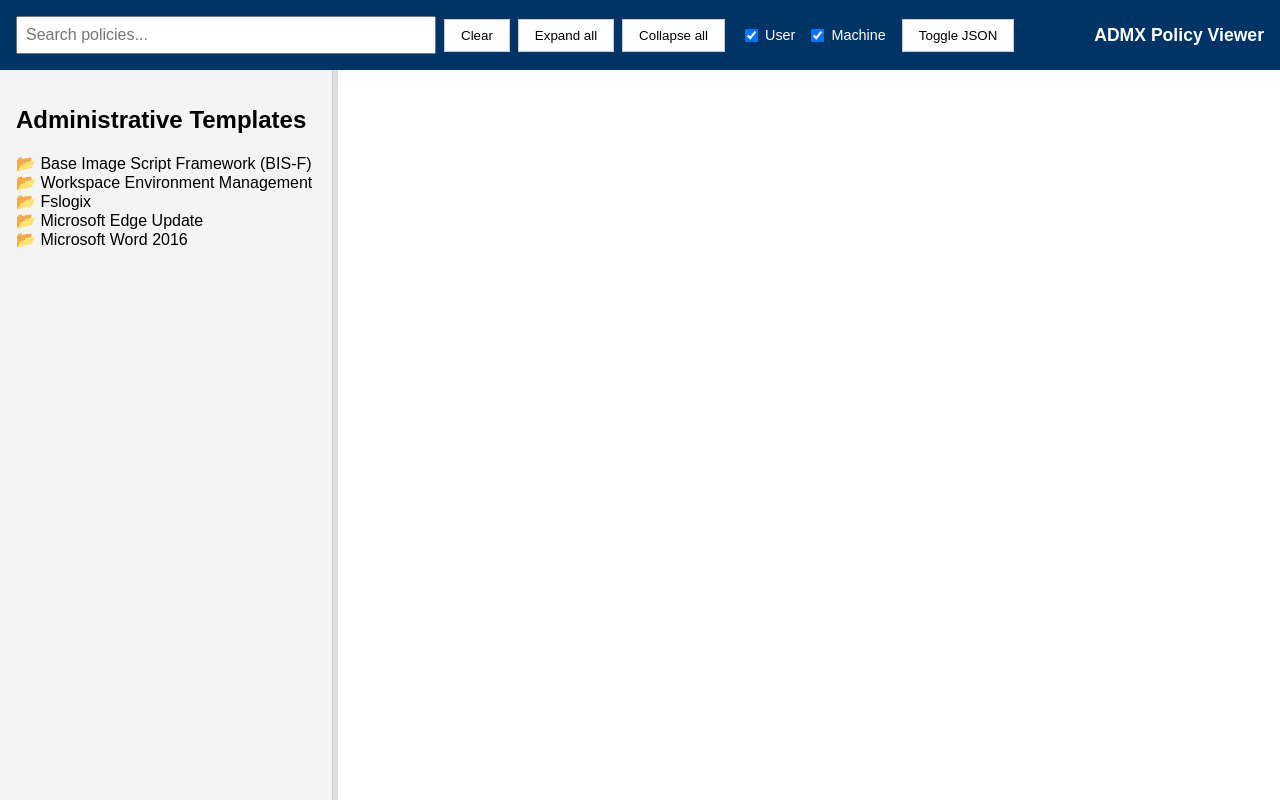
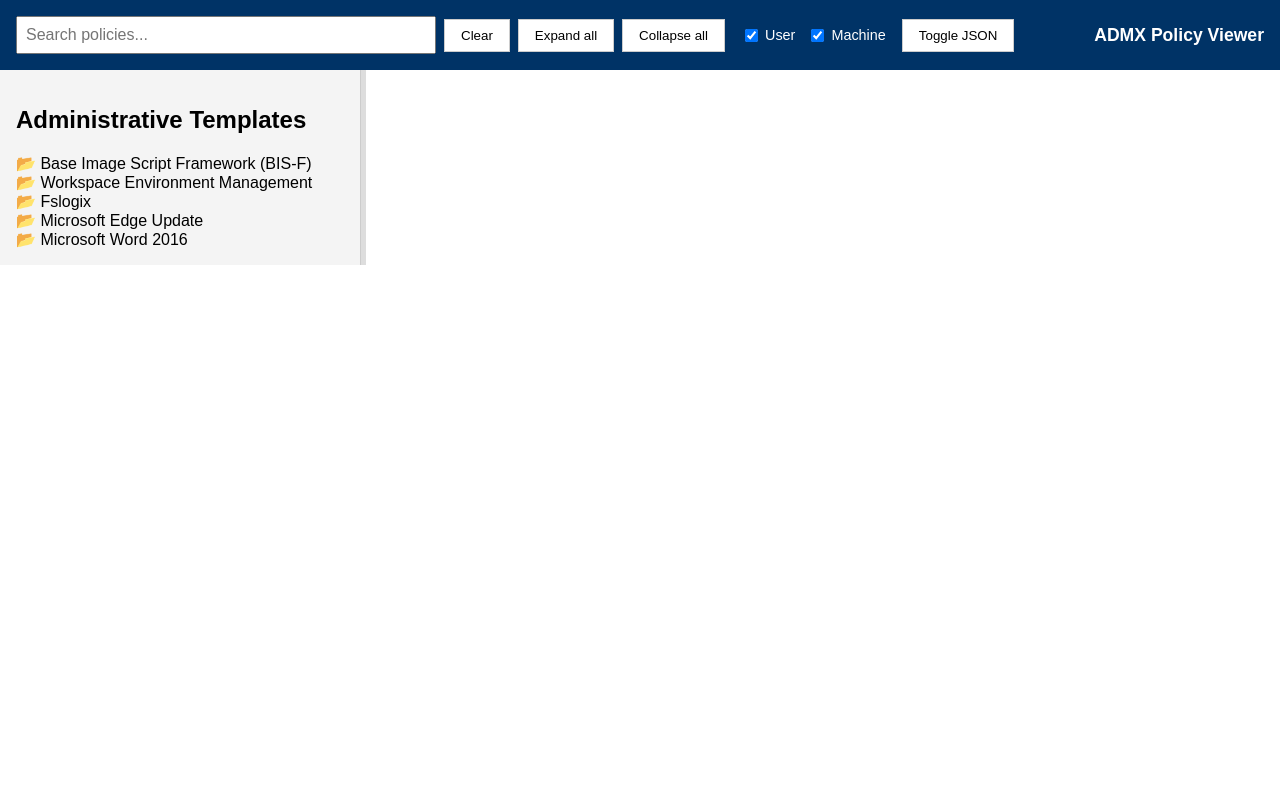
Before and after one commit to rChilLab/admxViewer, a plain HTML site: page index.html in a window 1280 px wide. Drawn offline with Linux system fonts and the light colour scheme.

Commit message:
Adjust sidebar sizing behavior

```diff
--- a/script.js
+++ b/script.js
@@ -1,8 +1,9 @@
 let policies = [];
+let sidebar;
 
 document.addEventListener("DOMContentLoaded", () => {
   // 1. Sidebar-Resizer
-  const sidebar = document.getElementById("sidebar");
+  sidebar = document.getElementById("sidebar");
   const resizer = document.getElementById("resizer");
   let isResizing = false;
   resizer.addEventListener("mousedown", () => {
@@ -65,6 +66,15 @@ document.addEventListener("DOMContentLoaded", () => {
     .catch(err => console.error("Fehler beim Laden der policies.json:", err));
 });
 
+function adjustSidebarWidth() {
+  if (!sidebar) return;
+  const max = parseInt(getComputedStyle(sidebar).maxWidth);
+  const min = parseInt(getComputedStyle(sidebar).minWidth);
+  const contentWidth = sidebar.scrollWidth;
+  const newWidth = Math.min(Math.max(contentWidth, min), max);
+  sidebar.style.width = newWidth + "px";
+}
+
 // Pascal/CamelCase → "Title Case"
 function formatPolicyName(name) {
   return name
@@ -105,6 +115,7 @@ function renderSidebar(tree, container = document.getElementById("categoryTree")
       li.addEventListener("click", e => {
         e.stopPropagation();
         sub.style.display = sub.style.display === "block" ? "none" : "block";
+        adjustSidebarWidth();
       });
       renderSidebar(tree[key], sub, depth + 1);
       (tree[key].__policies || []).forEach(p => {
@@ -120,6 +131,9 @@ function renderSidebar(tree, container = document.getElementById("categoryTree")
       });
       container.appendChild(li);
     });
+  if (container.id === "categoryTree") {
+    adjustSidebarWidth();
+  }
 }
 
 // Get selected classes from checkboxes
--- a/style.css
+++ b/style.css
@@ -54,18 +54,17 @@ header button {
 /* Layout */
 .layout {
   display: flex;
-  height: calc(100vh - 70px);
-  overflow: hidden;
+  overflow: visible;
 }
 
 .sidebar {
-  width: 300px;
+  width: fit-content;
   min-width: 150px;
   max-width: 600px;
   background: #f4f4f4;
   border-right: 1px solid #ccc;
   padding: 1rem;
-  overflow-y: auto;
+  overflow-y: visible;
 }
 
 #resizer {
```
